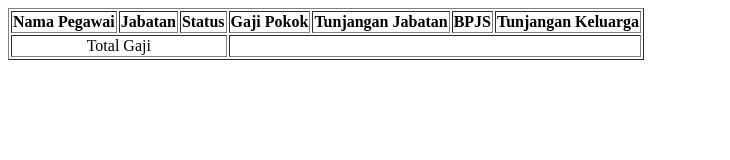
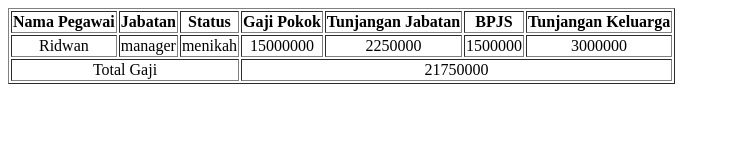
Before and after one commit to jimmywiraarbaa/MSIB-javascript-gaji-pegawai, a plain HTML site: page index.html in a window 1280 px wide. Shown: the whole page, without its empty margins (0-730 px from the left). Drawn offline with Linux system fonts and the light colour scheme.

Commit message:
pembuatan javascript

```diff
--- a/index.html
+++ b/index.html
@@ -31,6 +31,57 @@
         </tfoot>
     </table>
 
+    <script>
+        // Data pegawai
+        var pegawai = {
+            nama: "Ridwan",
+            jabatan: "manager",
+            status: "menikah",
+        };
+
+        // Menghitung gaji pokok
+        var gajiPokok;
+        switch (pegawai.jabatan) {
+            case "manager":
+                gajiPokok = 15000000; // 15 juta
+                break;
+            case "asisten manager":
+                gajiPokok = 10000000; // 10 juta
+                break;
+            case "staff":
+                gajiPokok = 5000000; // 5 juta
+                break;
+            default:
+                gajiPokok = 0;
+        }
+
+        // Menghitung tunjangan jabatan (15% dari gaji pokok)
+        var tunjanganJabatan = 0.15 * gajiPokok;
+
+        // Menghitung BPJS (10% dari gaji pokok)
+        var bpjs = 0.10 * gajiPokok;
+
+        // Menghitung tunjangan keluarga (20% dari gaji pokok jika menikah)
+        var tunjanganKeluarga = pegawai.status === "menikah" ? 0.20 * gajiPokok : 0;
+
+        // Menghitung total gaji
+        var totalGaji = gajiPokok + tunjanganJabatan + bpjs + tunjanganKeluarga;
+
+        // Menambahkan data pegawai ke dalam tabel
+        var dataPegawai = document.getElementById("dataPegawai");
+        var newRow = dataPegawai.insertRow();
+        newRow.innerHTML = "<td style='text-align: center;'>" + pegawai.nama + "</td>" +
+            "<td style='text-align: center;'>" + pegawai.jabatan + "</td>" +
+            "<td style='text-align: center;'>" + pegawai.status + "</td>" +
+            "<td style='text-align: center;'>" + gajiPokok + "</td>" +
+            "<td style='text-align: center;'>" + tunjanganJabatan + "</td>" +
+            "<td style='text-align: center;'>" + bpjs + "</td>" +
+            "<td style='text-align: center;'>" + tunjanganKeluarga + "</td>";
+
+        // Menambahkan total gaji ke dalam tabel
+        document.getElementById("totalGaji").getElementsByTagName("td")[1].innerHTML = totalGaji;
+    </script>
+
 </body>
 
 </html>
```
